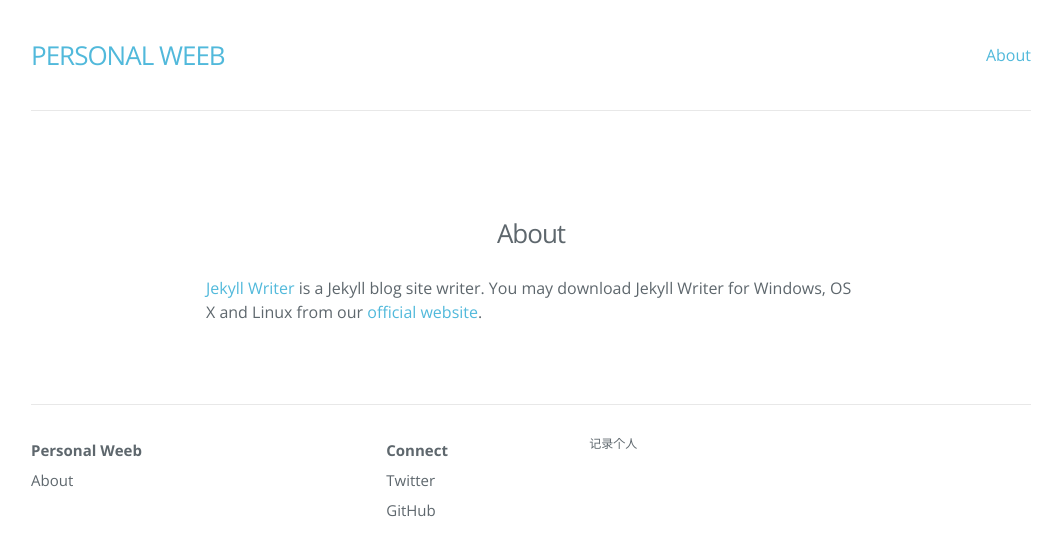
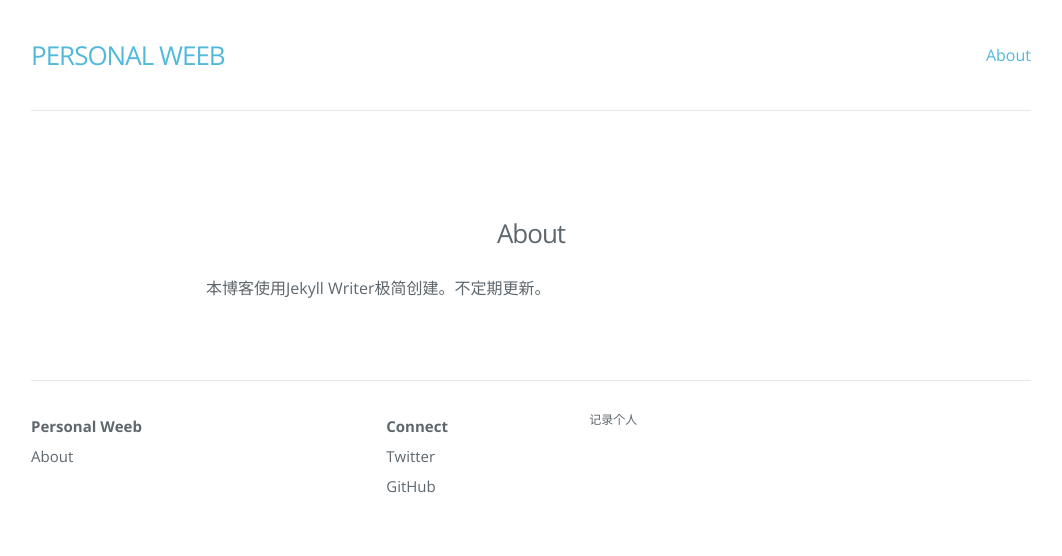
Before and after one commit to asmallcock/personalweeb, a Jekyll site: the page built from about.md, in a window 1280 px wide. Shown: the top 556 px of the page, without its empty margins (109-1171 px from the left). Built offline with Jekyll 4.4.1, drawn with Linux system fonts in a browser that asks for light colours; nearby versions of some CDN libraries.

Commit message:
Update about.md

```diff
--- a/about.md
+++ b/about.md
@@ -4,4 +4,4 @@ title: About
 permalink: /about/
 ---
 
-[Jekyll Writer](http://www.jekyllwriter.com) is a Jekyll blog site writer. You may download Jekyll Writer for Windows, OS X and Linux from our [official website](http://www.jekyllwriter.com).
+本博客使用Jekyll Writer极简创建。不定期更新。
```
